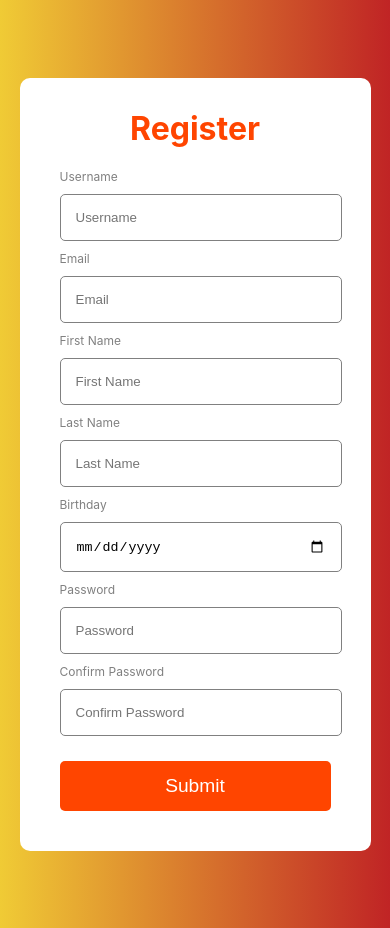
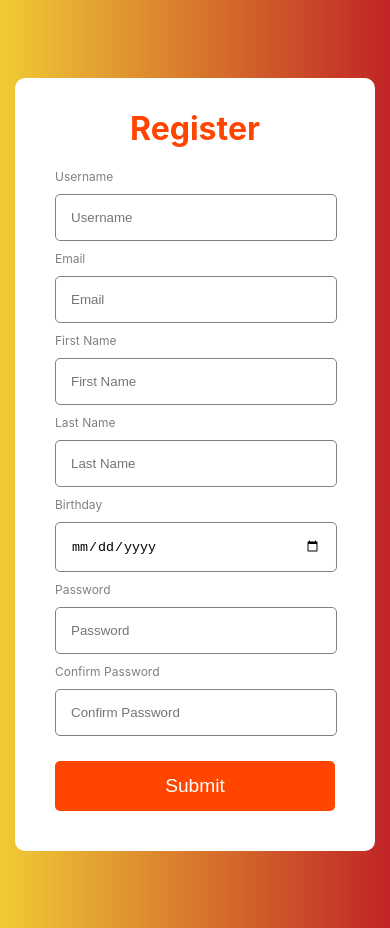
Before and after one commit to snowleopardAlexa/form-validation-app, a React (Create React App) app: page / in a window 390 px wide. Built offline with nearby package versions, Linux system fonts and the light colour scheme.

Commit message:
fix form

```diff
--- a/src/App.css
+++ b/src/App.css
@@ -15,7 +15,7 @@
 }
 
 .form-container {
-  max-width: 90%;
+  max-width: 100%;
 }
 
 h1 {
@@ -41,4 +41,7 @@ button {
   .app {
     height: 110vh;
   }
+  .form-container {
+    max-width: 95%;
+  }
 }
```
Also changed, not shown: src/components/formInput.css (line endings or trailing spaces).
